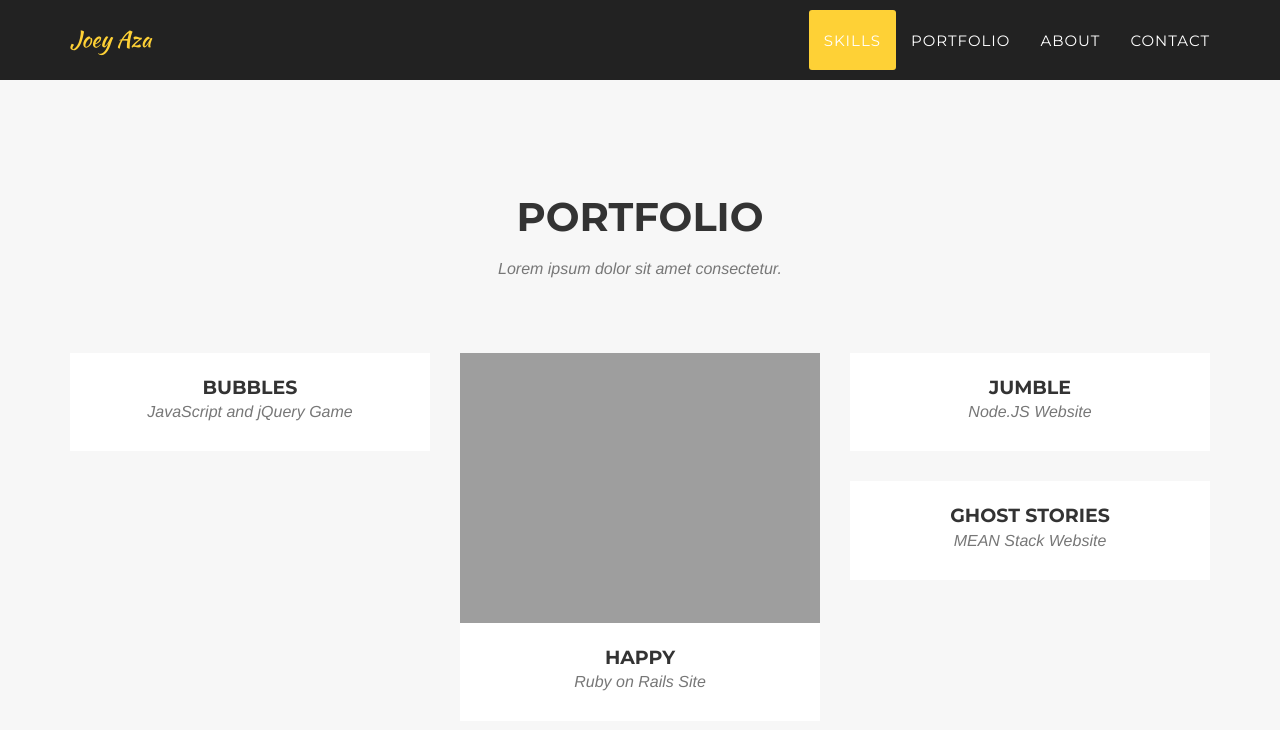
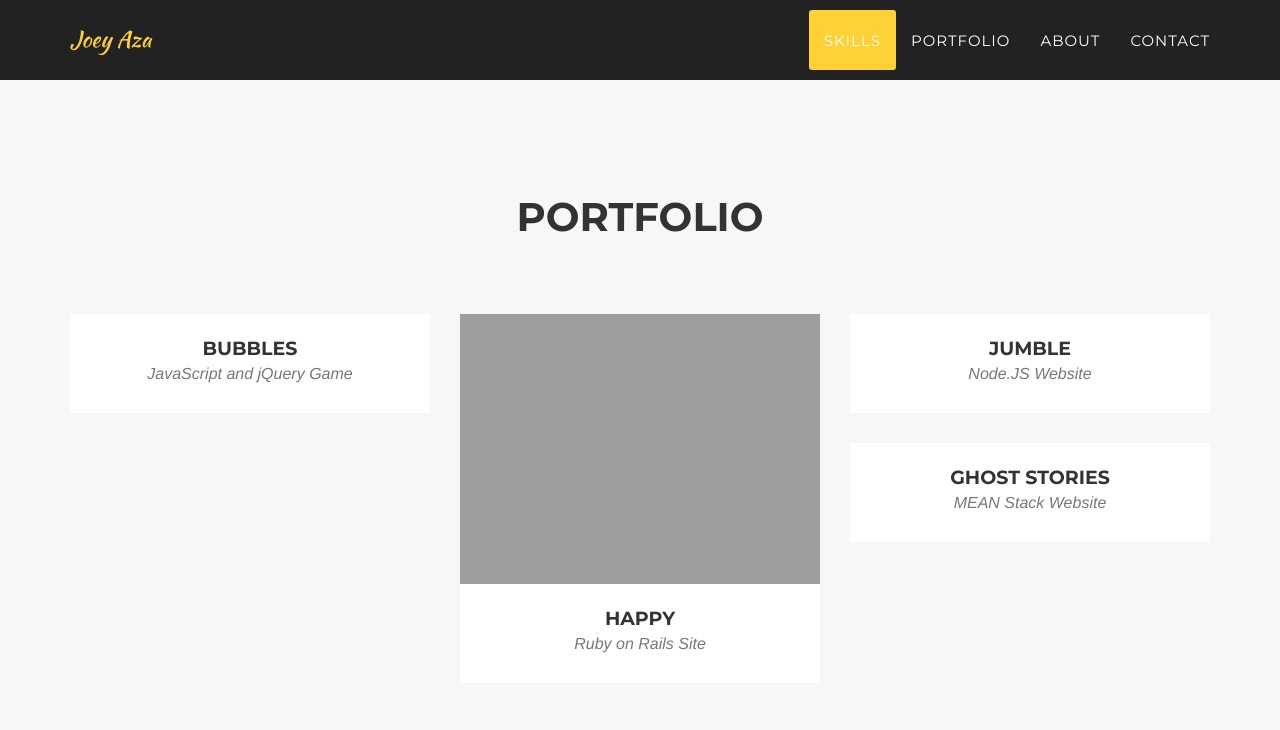
Before and after one commit to joeyaza/joeyaza.github.io, a Jekyll site: the page built from _posts/2014-07-16-project-3.markdown, in a window 1280 px wide and 900 px high, scrolled down 1366 px. Shown: the top 730 px of the window. Built offline with Jekyll 4.4.1, drawn with Linux system fonts in a browser that asks for light colours; some web fonts are replaced.

```diff
--- a/_config.yml
+++ b/_config.yml
@@ -4,7 +4,7 @@ baseurl: http://joeyaza.github.io/
 # Site settings
 title: Joey Aza
 email: JAzadehdel@gmail.com
-description: "Write an awesome description for your new site here. You can edit this line in _config.yml. It will appear in your document head meta (for Google search results) and in your feed.xml site description."
+description: Junior Developer
 
 # Color settings (hex-codes without the leading hash-tag)
 color:
--- a/_includes/portfolio_grid.html
+++ b/_includes/portfolio_grid.html
@@ -4,7 +4,7 @@
             <div class="row">
                 <div class="col-lg-12 text-center">
                     <h2 class="section-heading">Portfolio</h2>
-                    <h3 class="section-subheading text-muted">Lorem ipsum dolor sit amet consectetur.</h3>
+                    <h3 class="section-subheading text-muted"></h3>
                 </div>
             </div>
             <div class="row">
```
